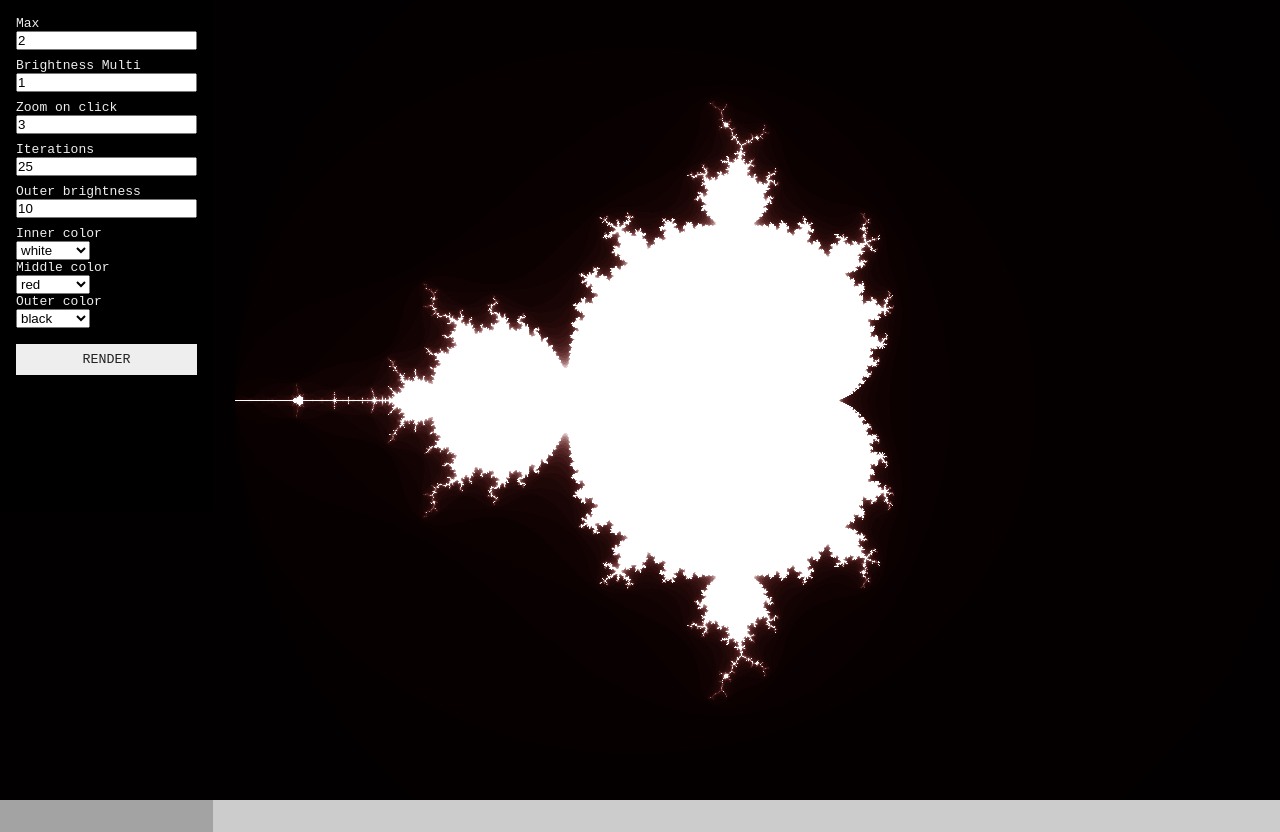
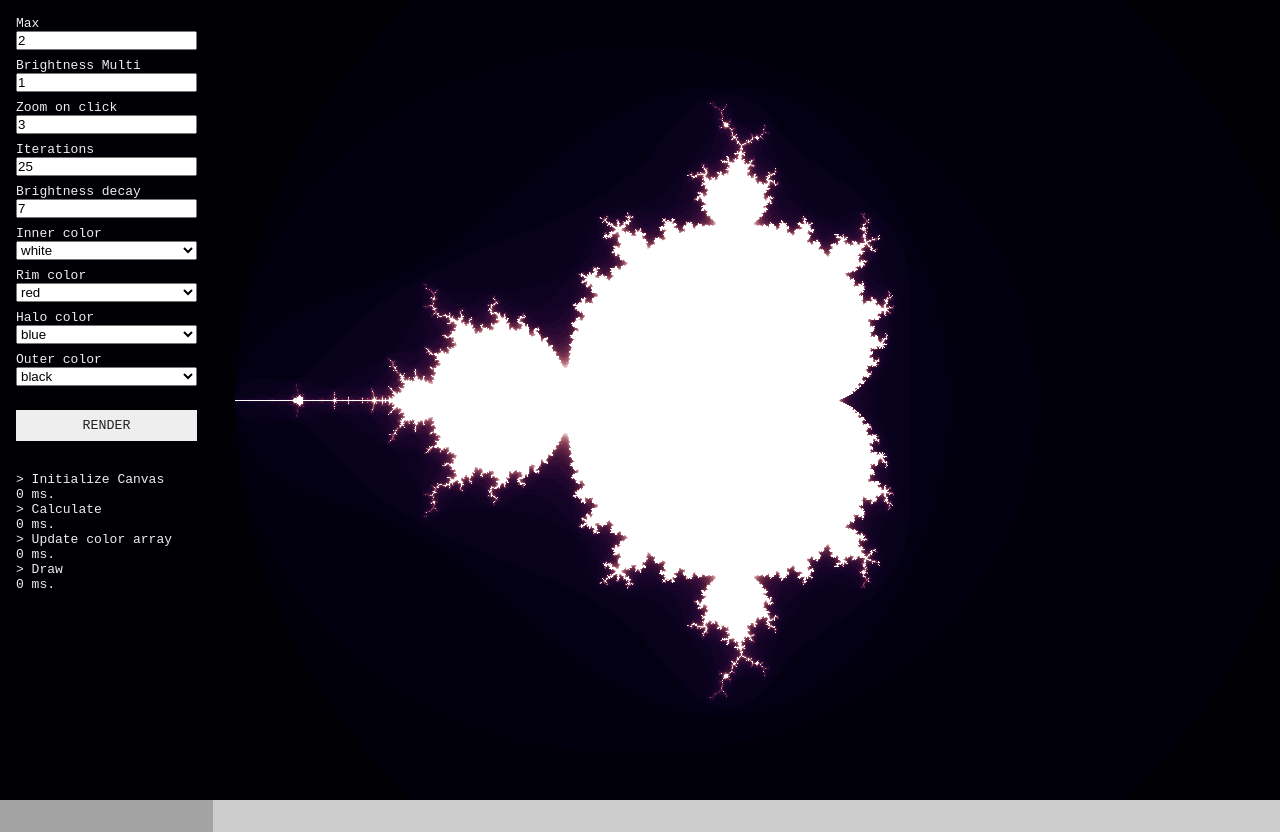
Before and after one commit to nicklem/y69-yamv, a plain HTML site: page index.html in a window 1280 px wide. Drawn offline with Linux system fonts and the light colour scheme.

Commit message:
implements efficient redraw (no mBrot recalc) if only colors/brightness/contrast changed, plus initial README

```diff
--- a/index.html
+++ b/index.html
@@ -12,9 +12,9 @@
       <form id="ctrl">
       <div id="option-display">
       </div>
-        <!--<input type="checkbox" class="checkbox" value="checked" name="invert-colors">Invert colors<br>-->
         <input type="submit" class="submit" value="Render" name="render">
       </form>
+      <div id="render"></div>
     </div>
 
     <div class="canvas-container">
--- a/script.js
+++ b/script.js
@@ -9,12 +9,11 @@
  */
 
 //  TODO:
-//  OK - 1d color picker
 //  1d display coord bounds and save coord history vector
-//  1d don't re-calculate unless bounds change
+//     + 1d don't re-calculate unless bounds change
 // .5d image export
 //  2d mobile styles
-//     publish!
+//  1d web worker multithread
 //  ?d refactor
 
 document.onreadystatechange = function() {
@@ -23,14 +22,17 @@ document.onreadystatechange = function() {
     "use strict" ;
 
     var colors = {
-      "white"   : [ 255 , 255 , 255 ] ,
-      "black"   : [   0 ,   0 ,   0 ] ,
-      "red"     : [ 255 ,   0 ,   0 ] ,
-      "green"   : [   0 , 255 ,   0 ] ,
-      "blue"    : [   0 ,   0 , 255 ] ,
-      "cyan"    : [   0 , 255 , 255 ] ,
-      "magenta" : [ 255 ,   0 , 255 ] ,
-      "yellow"  : [ 255 , 255 ,   0 ] ,
+      "white"    : [ 255 , 255 , 255 ] ,
+      "gray 1"   : [ 127 , 127 , 127 ] ,
+      "gray 2"   : [  63 ,  63 ,  63 ] ,
+      "gray 3"   : [  31 ,  31 ,  31 ] ,
+      "black"    : [   0 ,   0 ,   0 ] ,
+      "red"      : [ 255 ,   0 ,   0 ] ,
+      "green"    : [   0 , 255 ,   0 ] ,
+      "blue"     : [   0 ,   0 , 255 ] ,
+      "cyan"     : [   0 , 255 , 255 ] ,
+      "magenta"  : [ 255 ,   0 , 255 ] ,
+      "yellow"   : [ 255 , 255 ,   0 ] ,
     }
 
     var $mBrotOptions = ( function() {
@@ -38,79 +40,74 @@ document.onreadystatechange = function() {
         "value" : 2 ,
         "label" : "Max" ,
         "type"  : "text" ,
-        //"min" : 0 ,
-        //"max" : 2 ,
-        //"step"  : 0.05 ,
+        "recalc": true ,
       } ,
       this.brightness = {        // overall brightness value
         "value" : 1 ,
         "label" : "Brightness Multi" ,
         "type"  : "text" ,
-        //"min" : 0 ,
-        //"max" : 255 ,
-        //"step"  : 10 ,
+        "recalc": false ,
       } ,
       this.zoom = {
         "value" : 3 ,
         "label" : "Zoom on click" ,
         "type"  : "text" ,
-        //"min" : 0.1 ,
-        //"max" : 10 ,
-        //"step"  : 0.1 ,
+        "recalc": false ,
       } ,
       this.iter =  {        // initial iter value
         "value" : 25 ,
         "label" : "Iterations" ,
         "type"  : "text" ,
-        //"min" : 0 ,
-        //"max" : 150 ,
-        //"step"  : 3 ,
+        "recalc": true ,
       } ,
-      this.outBright = {
-        "value" : 10 ,
-        "label" : "Outer brightness" ,
+      this.outBrightDecay = {
+        "value" : 7 ,
+        "label" : "Brightness decay" ,
         "type"  : "text" ,
-        //"min" : 0 ,
-        //"max" : 100 ,
-        //"step"  : 5 ,
+        "recalc": false ,
       } ;
       this.innerColor = {
         "value" : "white" ,
         "label" : "Inner color" ,
         "type"  : "select" ,
         "options": colors ,
-        //"min" : 0 ,
-        //"max" : 100 ,
+        "recalc": false ,
       } ;
-      this.midColor = {
+      this.rimColor = {
         "value" : "red" ,
-        "label" : "Middle color" ,
+        "label" : "Rim color" ,
         "type"  : "select" ,
         "options": colors ,
-        //"min" : 0 ,
-        //"max" : 100 ,
+        "recalc": false ,
+      } ;
+      this.haloColor = {
+        "value" : "blue" ,
+        "label" : "Halo color" ,
+        "type"  : "select" ,
+        "options": colors ,
+        "recalc": false ,
       } ;
       this.outerColor = {
         "value" : "black" ,
         "label" : "Outer color" ,
         "type"  : "select" ,
         "options": colors ,
-        //"min" : 0 ,
-        //"max" : 100 ,
+        "recalc": false ,
       } ;
-      //this.AA    = false ;
       return this ;
     }.bind( {} ) () ) ;
 
     var $mBrotUtil = ( function() {
-      this.performanceExec = function( f , msg ) {
+      this.performanceExec = function( f , msg , ctx ) {
+        ctx = ctx || this ;
         var initDraw = performance.now();
-        f() ;
+        f.bind(ctx)() ;
         var endDraw = performance.now();
         var t = ( endDraw - initDraw ) ;
         var millisecondsOrSeconds = t > 1000 ? [ 1 , "s" ] : [ 1000 , "ms" ] ;
-        var ms = Math.round( millisecondsOrSeconds[ 0 ] * t ) / 1000 ;
-        console.log( msg + ": " + ms + " " + millisecondsOrSeconds[ 1 ] + ".") ;
+        var formattedDelta = Math.round( millisecondsOrSeconds[ 0 ] * t ) / 1000 ;
+        var renderContainer = document.querySelector( "#render" ) ;
+        renderContainer.innerHTML = renderContainer.innerHTML + "<br>&gt;&nbsp;" + msg + "<br>" + formattedDelta + " " + millisecondsOrSeconds[ 1 ] + "." ;
       } ;
       return this ;
     }.bind( {} ) () ) ;
@@ -118,7 +115,7 @@ document.onreadystatechange = function() {
     var $mBrot = ( function $mBrot() {
 
       // UTILITY VARS
-      //
+
       var canvas = document.querySelector( "canvas" ) ;
       var ctx , imgData ;
 
@@ -132,12 +129,13 @@ document.onreadystatechange = function() {
       var xCoordArr = [] ,
       yCoordArr = [] ;
       var xRes , yRes , xCanvasCenter , yCanvasCenter , screenRatio , windowWidth , windowHeight ;
-        windowHeight = window.innerHeight || 300 ;
+          windowHeight = window.innerHeight || 300 ;
 
       // VIEW
 
       var intensityRGB = [] , colorRGB = [] ;
       var R = 0 , G = 1 , B = 2 ;
+      var mandelItersPerPixel ;
 
       // INIT
 
@@ -172,52 +170,44 @@ document.onreadystatechange = function() {
         return [ ( a + c ) , ( b + d ) ] ;
       } ;
 
-      this.modulusSquared = function modulus( c1 ) {
+      this.modulusSquared = function modulusSquared( c1 ) {
         var a = c1[ 0 ] , b = c1[ 1 ] ;
         return a*a + b*b ;
       } ;
 
-      this.mandelDot = function mandelDot( x , y ) {
-        var z = [ 0 , 0 ] , modZSq = 0 , c = [ x , y ] ;
-        for( var i = 1 ; i <= $mBrotOptions.iter.value ; i ++ ) {
-          z = this.complexSum( this.complexMult( z , z ) , c ) ;
-          modZSq = this.modulusSquared( z ) ;
-          if( modZSq > maxSq ) return intensityRGB[ i ] ;
-        }
-        return intensityRGB[ $mBrotOptions.iter.value ] ;
+      this.bezierInterpolateThree = function( P0 , P1 , P2 , t ) {
+        return ( 1 - t ) * ( 1 - t ) * P0 +
+               2 * (1 - t ) * t * P1 +
+               t * t * P2 ;
       } ;
 
-      //this.pixRender = function pixRender( pixRGB , xCanvasCoord , yCanvasCoord ) {
-      //var pixOffset = ( xCanvasCoord + yCanvasCoord * windowWidth ) * 4 ;
-      //imgData.data[ pixOffset ] = imgData.data[ pixOffset + 1 ] = imgData.data[ pixOffset + 2 ] = pixRGB ; imgData.data[ pixOffset + 3 ] = 255 ;
-      //} ;
-
-
-      this.bezierInterpolate = function( P0 , P1 , P2 , t ) {
-        return ( 1 - t ) * ( 1 - t ) * P0 + 2 * (1 - t ) * t * P1 + t * t * P2 ;
+      this.bezierInterpolateFour = function( P0 , P1 , P2 , P3 , t ) {
+        return ( 1 - t ) * ( 1 - t ) * ( 1 - t ) * P0 +
+               3 * ( 1 - t ) * ( 1 - t ) * t * P1 +
+               3 * ( 1 - t ) * t * t * P2 +
+               t * t * t * P3 ;
       } ;
 
       this.updateColorArr = function() {
-
         intensityRGB = [] ;
         colorRGB = [] ;
 
         var innerColor = colors[ $mBrotOptions.innerColor.value ] ;
-        var midColor   = colors[ $mBrotOptions.midColor.value ] ;
+        var rimColor   = colors[ $mBrotOptions.rimColor.value ] ;
+        var haloColor  = colors[ $mBrotOptions.haloColor.value ] ;
         var outerColor = colors[ $mBrotOptions.outerColor.value ] ;
 
         for( var col = $mBrotOptions.iter.value ; col >= 0 ; col-- ) {
-          var outerBrightnessFactor = 1 / Math.exp( col / $mBrotOptions.outBright.value ) ;
+          var brightnessDecay = 1 / Math.exp( col * $mBrotOptions.outBrightDecay.value / 100 ) ;
           var bezierFactor = col / $mBrotOptions.iter.value ;
-          var brightMulti = outerBrightnessFactor * $mBrotOptions.brightness.value ;
-          intensityRGB.push( outerBrightnessFactor ) ;
+          var brightMulti = brightnessDecay * $mBrotOptions.brightness.value ;
+          intensityRGB.push( brightnessDecay ) ;
           colorRGB.push( [
-              this.bezierInterpolate( innerColor[ R ] , midColor[ R ] , outerColor[ R ] , bezierFactor ) * brightMulti ,
-              this.bezierInterpolate( innerColor[ G ] , midColor[ G ] , outerColor[ G ] , bezierFactor ) * brightMulti ,
-              this.bezierInterpolate( innerColor[ B ] , midColor[ B ] , outerColor[ B ] , bezierFactor ) * brightMulti
+              this.bezierInterpolateFour( innerColor[ R ] , rimColor[ R ] , haloColor[R] , outerColor[ R ] , bezierFactor ) * brightMulti ,
+              this.bezierInterpolateFour( innerColor[ G ] , rimColor[ G ] , haloColor[G] , outerColor[ G ] , bezierFactor ) * brightMulti ,
+              this.bezierInterpolateFour( innerColor[ B ] , rimColor[ B ] , haloColor[B] , outerColor[ B ] , bezierFactor ) * brightMulti
           ] ) ;
         }
-        //console.log( colorRGB ) ;
         return this ;
       } ;
 
@@ -233,19 +223,12 @@ document.onreadystatechange = function() {
         return this;
       } ;
 
-      this.updateColors = function updateColors() {
-        this.updateColorArr() ;
-        return this ;
-      } ;
-
       this.updateParams = function updateParams( ev ) {
-
         maxSq = $mBrotOptions.max.value * $mBrotOptions.max.value ;
-        $mBrotOptions.iter.value += 2 ;
-
         if( !! ev ) { // onClick update, as opposed to form submit update
           // update zoom factor
           zoom *= $mBrotOptions.zoom.value ;
+          $mBrotOptions.iter.value += 2 ;
           // update center
           xCanvasCenter = ev.layerX - canvas.offsetLeft ;
           yCanvasCenter = ev.layerY - canvas.offsetTop ;
@@ -261,64 +244,76 @@ document.onreadystatechange = function() {
       } ;
 
       this.draw = function draw() {
+        var lenY = yCoordArr.length ;
+        var lenX = xCoordArr.length ;
+        for( yCoord = 0 ; yCoord < lenY ; yCoord++ ) {
+          for( xCoord = 0 ; xCoord < lenX ; xCoord++ ) {
+              var pixOffset = ( xCoord + yCoord * windowWidth ) * 4 ;
+              imgData.data[ pixOffset ]     = colorRGB[ mandelItersPerPixel[ xCoord + ( lenX * yCoord )] ][ R ] ;
+              imgData.data[ pixOffset + 1 ] = colorRGB[ mandelItersPerPixel[ xCoord + ( lenX * yCoord )] ][ G ] ;
+              imgData.data[ pixOffset + 2 ] = colorRGB[ mandelItersPerPixel[ xCoord + ( lenX * yCoord )] ][ B ] ;
+              imgData.data[ pixOffset + 3 ] = 255 ; // alpha
+          }
+        }
+        ctx.putImageData( imgData, 0 , 0 );
+        return this ;
+      } ;
+
+      this.calc = function calc() {
         this.populateCoordArrays() ;
         var yCoord = xCoord = 0 ;
         var lenY = yCoordArr.length ;
         var lenX = xCoordArr.length ;
+        mandelItersPerPixel = [];
 
         for( yCoord = 0 ; yCoord < lenY ; yCoord++ ) {
           for( xCoord = 0 ; xCoord < lenX ; xCoord++ ) {
 
               var pixOffset = ( xCoord + yCoord * windowWidth ) * 4 ;
-              var curIntensityRGB = 0 ;
-              var curColorRGB = [] ;
               var z = [ 0 , 0 ] , modZSq = 0 , c = [ xCoordArr[ xCoord ] , yCoordArr[ yCoord ] ] ;
 
               for( var i = 1 ; i <= $mBrotOptions.iter.value ; i ++ ) {
                 z = this.complexSum( this.complexMult( z , z ) , c ) ;
                 modZSq = this.modulusSquared( z ) ;
                 if( modZSq > maxSq ) {
-                  curIntensityRGB = intensityRGB[ i ] ;
-                  curColorRGB = colorRGB[ i ] ;
+                  mandelItersPerPixel[ xCoord + ( lenX * yCoord )] = i ;
                   break;
                 }
               }
+
               if( i > $mBrotOptions.iter.value ) {
-                curIntensityRGB = intensityRGB[ $mBrotOptions.iter.value ] ;
-                curColorRGB = colorRGB[ $mBrotOptions.iter.value ] ;
+                mandelItersPerPixel[ xCoord + ( lenX * yCoord )] = $mBrotOptions.iter.value ;
               }
-
-              imgData.data[ pixOffset ]     = curColorRGB[ R ] ;
-              imgData.data[ pixOffset + 1 ] = curColorRGB[ G ] ;
-              imgData.data[ pixOffset + 2 ] = curColorRGB[ B ] ;
-              imgData.data[ pixOffset + 3 ] = 255 ; // alpha
           }
         }
 
-        //console.log( imgData ) ;
-        ctx.putImageData( imgData, 0 , 0 );
-      } ;
-
-      this.render = function render() {
-        $mBrotUtil.performanceExec( function() {
-          this.updateColors().draw() ;
-        }.bind( this ) , "$mBrot.render()") ;
         return this ;
       } ;
 
       this.init = function init() {
-        $mBrotUtil.performanceExec( function() {
-          this.initCanvas().updateColorArr().draw() ;
-        }.bind( this ) , "$mBrot.init()") ;
+        $mBrotUtil.performanceExec( this.initCanvas , "Initialize Canvas" , this ) ;
+        this.render() ;
+        return this ;
+      } ;
+
+      this.render = function render() {
+        $mBrotUtil.performanceExec( this.calc , "Calculate" , this ) ;
+        this.redraw() ;
+        return this ;
+      } ;
+
+      this.redraw = function redraw() {
+        console.log( this ) ;
+        $mBrotUtil.performanceExec( this.updateColorArr , "Update color array" , this ) ;
+        $mBrotUtil.performanceExec( this.draw , "Draw" , this ) ;
         return this ;
       } ;
 
       this.listen = function listen() {
         canvas.addEventListener( "click" , function( ev ) {
           $mBrotControls.mapControls() ;
-          this.updateParams( ev ) ;
-          this.render() ;
-          $mBrotControls.render() ;
+          this.updateParams( ev ).render() ;
+          $mBrotControls.createControls().render() ;
         }.bind( this ) ) ;
         return this ;
       } ;
@@ -333,6 +328,7 @@ document.onreadystatechange = function() {
       var form = document.querySelector( "#ctrl" ) ;
       var optionDisplay = document.querySelector( "#option-display" ) ;
       var controls = [] ;
+      var redrawOnSubmit = false ;
 
       // public
       this.init = function() {
@@ -341,26 +337,25 @@ document.onreadystatechange = function() {
       } ;
 
       this.createControls = function() {
-        // TODO improve this
         controls = [] ;
+
         for( var opt in $mBrotOptions ) {
-          // init container
           var container = document.createElement( "span" ) ;
           container.id = opt ;
           var txt = document.createTextNode( $mBrotOptions[ opt ].label ) ;
-          // switch to create inputElement based on options format
+
           switch( $mBrotOptions[ opt ].type ) {
             case( "text" ) :
               var inputElement = document.createElement( "input" ) ;
               inputElement.setAttribute( "type" , $mBrotOptions[ opt ].type ) ;
-              inputElement.name = opt ;
-              inputElement.value = $mBrotOptions[ opt ].value ;
+              inputElement.setAttribute( "value" , $mBrotOptions[ opt ].value ) ;
+              inputElement.setAttribute( "name" , opt ) ;
               break ;
             case( "select" ) :
+              var inputElement = document.createElement( "select" ) ;
               var options = $mBrotOptions[ opt ].options ;
               var curOption = $mBrotOptions[ opt ].value ;
-              var inputElement = document.createElement( "select" ) ;
-              inputElement.name = opt ;
+              inputElement.setAttribute( "name" , opt ) ;
               for( var o in options ) {
                 var curOpt = document.createElement( "option" ) ;
                 curOpt.setAttribute( "value" , o ) ;
@@ -369,7 +364,7 @@ document.onreadystatechange = function() {
                 inputElement.appendChild( curOpt ) ;
               }
           }
-          // append label & formatted inner container
+
           container.appendChild( txt ) ;
           container.appendChild( document.createElement( "br" ) ) ;
           container.appendChild( inputElement ) ;
@@ -381,10 +376,11 @@ document.onreadystatechange = function() {
 
       this.mapControls = function() {
           for( var opt in $mBrotOptions ) {
+            redrawOnSubmit &= $mBrotOptions[ opt ].redraw ;
             if( form.hasOwnProperty( opt ) ) {
-              // TODO: clean up input type detection
               var curOpt = form.elements[ opt ].value ;
-              $mBrotOptions[ opt ].value = isNaN( parseFloat( curOpt ) ) ? curOpt : parseFloat( curOpt ) ;
+              curOpt = isNaN( parseFloat( curOpt ) ) ? curOpt : parseFloat( curOpt ) ;
+              $mBrotOptions[ opt ].value = curOpt ;
             }
           }
           return this ;
@@ -392,11 +388,14 @@ document.onreadystatechange = function() {
 
       this.listen = function() {
         form.addEventListener( "submit" , function( ev ) {
-        //form.addEventListener( "mouseup" , function( ev ) {
           ev.preventDefault() ;
+          redrawOnSubmit = false ;
           this.mapControls() ;
-          $mBrot.updateParams().render() ;
-          //console.log( $mBrotOptions.brightness.value ) ;
+          if( redrawOnSubmit ) {
+            $mBrot.updateParams().render() ;
+          } else {
+            $mBrot.redraw() ;
+          }
         }.bind( this ) ) ;
         return this ;
       } ;
--- a/style.css
+++ b/style.css
@@ -41,6 +41,11 @@ input[type=text] {
   margin-bottom: 0.5rem;
 }
 
+select {
+  width: 100%;
+  margin-bottom: 0.5rem;
+}
+
 input[type=submit] {
   display: block;
   width: 100%;
```
Also changed, not shown: 1 other file.
